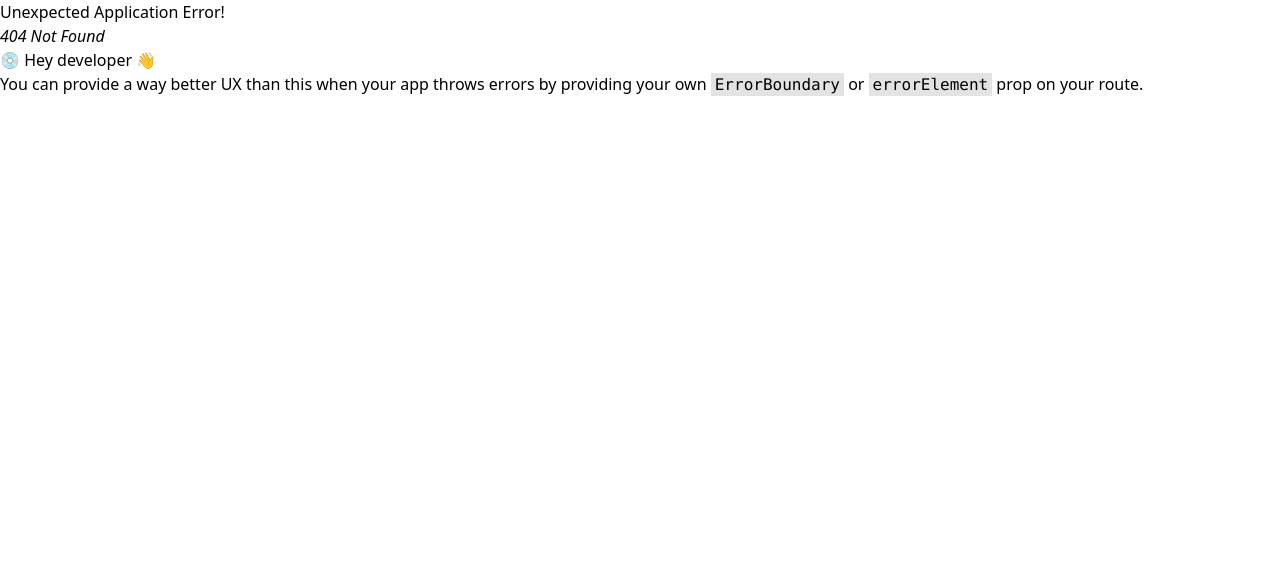
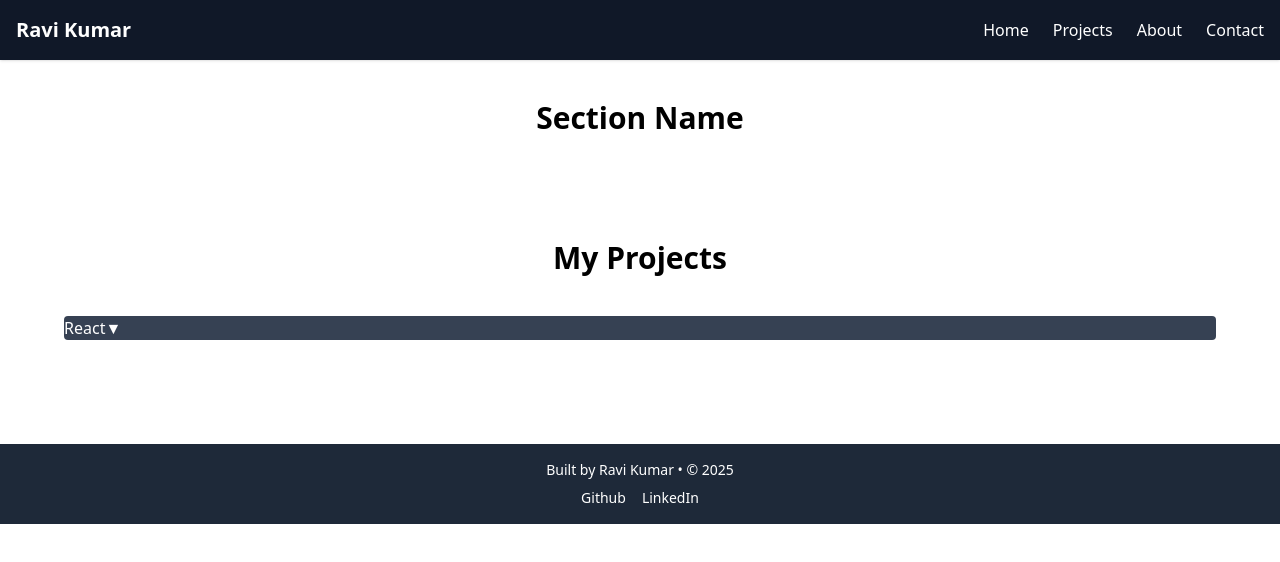
Before and after one commit to ravi18kumar2021/portfolio, a React (Vite) app: page /projects in a window 1280 px wide. Before the commit this address had no page. Shown: the top 562 px of the page. Built offline with nearby package versions, Linux system fonts and the light colour scheme.

Commit message:
Created Four Pages

```diff
--- a/src/App.jsx
+++ b/src/App.jsx
@@ -1,11 +1,19 @@
+import { Outlet } from 'react-router'
 import './App.css'
+import Footer from './components/Footer'
 import Navbar from './components/Navbar'
+import ProjectCard from './components/ProjectCard'
+import SectionHeader from './components/SectionHeader'
+import Home from './pages/Home'
 
 function App() {
 
   return (
     <>
       <Navbar />
+      <SectionHeader />
+      <Outlet />
+      <Footer />
     </>
   )
 }
--- /dev/null
+++ b/src/components/Category.jsx
@@ -0,0 +1,24 @@
+import { useState } from "react"
+import ProjectCard from "./ProjectCard";
+
+export default function Category({category, projects}) {
+    const [isOpen, setIsOpen] = useState(false);
+    return (
+        <div>
+            <button onClick={() => setIsOpen(!isOpen)}
+            className="text-left w-full bg-gray-700 text-white rounded hover:bg-gray-600">
+                <div>
+                    <span>{category}</span>
+                    <span>{isOpen ?  "▲" : "▼"}</span>
+                </div>
+            </button>
+            {isOpen && (
+                <div className="grid md:grid-cols-2 lg:grid-cols-3 gap-6 mt-4">
+                    {projects.map((project) => (
+                        <ProjectCard key={project.id} {...project} />
+                    ))}
+                </div>
+            )}
+        </div>
+    )
+}
--- a/src/components/Footer.jsx
+++ b/src/components/Footer.jsx
@@ -1,7 +1,13 @@
 export default function Footer() {
     return (
-        <footer>
-            Built by Ravi Kumar • © {new Date().getFullYear()}
+        <footer className="bg-gray-800 text-white py-4 mt-10">
+            <div className="container mx-auto text-center text-sm">
+                Built by Ravi Kumar • © {new Date().getFullYear()}
+                <div className="mt-2 space-x-4">
+                    <a href="">Github</a>
+                    <a href="">LinkedIn</a>
+                </div>
+            </div>
         </footer>
     )
 }
--- a/src/components/Navbar.jsx
+++ b/src/components/Navbar.jsx
@@ -2,13 +2,31 @@ import { NavLink } from "react-router";
 
 export default function Navbar() {
     return (
-        <nav className="bg-gray-900 text-white p-4 flex justify-between">
-            <h1 className="text-xl font-bold">Ravi Kumar</h1>
-            <div className="space-x-6">
-                <NavLink to="/">Home</NavLink>
-                <NavLink to="/projects">Projects</NavLink>
-                <NavLink to="/about">About</NavLink>
-                <NavLink to="/contact">Contact</NavLink>
+        <nav className="bg-gray-900 text-white p-4 shadow">
+            <div className="container mx-auto flex justify-between items-center">
+                <h1 className="text-xl font-bold">Ravi Kumar</h1>
+                <div className="space-x-6">
+                    <NavLink to="/"
+                    className={({isActive}) => (
+                        isActive ? 'text-yello-300' : 'hover:text-yellow-300'
+                    )}
+                    >Home</NavLink>
+                    <NavLink to="/projects"
+                    className={({isActive}) => (
+                        isActive ? 'text-yello-300' : 'hover:text-yellow-300'
+                    )}
+                    >Projects</NavLink>
+                    <NavLink to="/about"
+                    className={({isActive}) => (
+                        isActive ? 'text-yello-300' : 'hover:text-yellow-300'
+                    )}
+                    >About</NavLink>
+                    <NavLink to="/contact"
+                    className={({isActive}) => (
+                        isActive ? 'text-yello-300' : 'hover:text-yellow-300'
+                    )}
+                    >Contact</NavLink>
+                </div>
             </div>
         </nav>
     )
--- a/src/components/ProjectCard.jsx
+++ b/src/components/ProjectCard.jsx
@@ -1,11 +1,15 @@
 import { Link } from "react-router";
 
-export default function ProjectCard() {
+export default function ProjectCard({title, description, thumbnail}) {
+    const fallBackThumbnail = "https://raw.githubusercontent.com/ravi18kumar2021/30DaysOfReact/refs/heads/main/Day14/screenshot.png"
     return (
-        <div>
-            <h3>Project Title</h3>
-            <p>Project Description</p>
-            <div>
+        <div className="bg-white rounded shadow-md p4">
+            <img src={thumbnail || fallBackThumbnail} alt=""
+                onError={(e) => e.target.src = (fallBackThumbnail)}
+                className="w-full h-50"/>
+            <h3 className="text-xl font-bold m-2">{title}</h3>
+            <p className="text-sm mb-4">{description}</p>
+            <div className="flex gap-3">
                 <Link >Github</Link>
                 <Link >Demo</Link>
             </div>
--- a/src/components/SectionHeader.jsx
+++ b/src/components/SectionHeader.jsx
@@ -0,0 +1,5 @@
+export default function SectionHeader() {
+  return (
+    <h2 className="text-3xl font-semibold text-center my-10">Section Name</h2>
+  );
+}
--- a/src/data/projects.js
+++ b/src/data/projects.js
@@ -0,0 +1,38 @@
+export const projects = [
+  {
+    id: 1,
+    title: "Day 17 – Focus Input (useRef)",
+    category: 'React',
+    description: "Auto-focuses an input when the page loads. A simple demonstration of the useRef hook.",
+    github: "https://github.com/ravi18kumar2021/30DaysOfReact",
+    demo: "https://day17-focus.vercel.app/",
+    thumbnail: "https://raw.githubusercontent.com/ravi18kumar2021/30DaysOfReact/refs/heads/main/Day17/screenshot.png"
+},
+{
+    id: 2,
+    title: "Day 20 – Notes App (useState)",
+    category: 'React',
+    description: "A basic note-taking app with add, view, and delete functionality. Styled with Tailwind.",
+    github: "https://github.com/ravi18kumar2021/30DaysOfReact",
+    demo: "https://day20-notes.vercel.app/",
+    thumbnail: "https://raw.githubusercontent.com/ravi18kumar2021/30DaysOfReact/refs/heads/main/Day20/screenshot.png"
+},
+{
+    id: 3,
+    title: "Day 26 – Form Validation (Formik + Yup)",
+    category: 'React',
+    description: "A registration form built using Formik and Yup with validation and styled error handling.",
+    github: "https://github.com/ravi18kumar2021/30DaysOfReact",
+    demo: "https://day26-form.vercel.app/",
+    thumbnail: "https://raw.githubusercontent.com/ravi18kumar2021/30DaysOfReact/refs/heads/main/Day26/screenshot.png"
+},
+{
+    id: 4,
+    title: "Day 30 – Playlist Manager",
+    category: 'React',
+    description: "A fully functional playlist app with add/edit/delete songs and localStorage support.",
+    github: "https://github.com/ravi18kumar2021/30DaysOfReact",
+    demo: "https://day30-playlist.vercel.app/",
+    thumbnail: "https://raw.githubusercontent.com/ravi18kumar2021/30DaysOfReact/refs/heads/main/Day27/demo.gif"
+  }
+];
--- a/src/pages/About.jsx
+++ b/src/pages/About.jsx
@@ -0,0 +1,18 @@
+export default function About() {
+  return (
+    <section className="py-16">
+      <h2 className="text-3xl font-bold text-center mb-6">About Me</h2>
+      <div className="max-w-2xl mx-auto space-y-4">
+        <p>
+          I’m a self-taught React developer who recently completed a 30-day coding challenge called <strong>#30DaysOfReact</strong>. Through this journey, I built projects every day using React Hooks, Routing, Forms, Context API, and more.
+        </p>
+        <p>
+          I'm always excited about learning new technologies, solving problems, and building real-world applications.
+        </p>
+        <p>
+          🔧 Tech Stack: React, Vite, Tailwind CSS, Formik, Yup, Framer Motion, React Router, localStorage
+        </p>
+      </div>
+    </section>
+  );
+}
--- a/src/pages/Contact.jsx
+++ b/src/pages/Contact.jsx
@@ -0,0 +1,14 @@
+export default function Contact() {
+  return (
+    <section className="py-16 text-center">
+      <h2 className="text-3xl font-bold mb-6">Get In Touch</h2>
+      <p className="mb-6">Have a project in mind or just want to say hi?</p>
+      <a
+        href="mailto:you@example.com"
+        className="inline-block bg-blue-600 px-6 py-2 rounded text-white hover:bg-blue-700"
+      >
+        Send Email
+      </a>
+    </section>
+  );
+}
--- a/src/pages/Home.jsx
+++ b/src/pages/Home.jsx
@@ -1,7 +1,14 @@
+import { Link } from "react-router";
+
 export default function Home() {
     return (
-        <div>
-            <h1>Home Page</h1>
-        </div>
+        <section className="text-center">
+            <h1>Hi, I'm Ravi Kumar 👋</h1>
+            <p>A passionate developer on a mission to craft intuitive and dynamic application.</p>
+            <div className="mt-6">
+                <Link to="/projects" className="bg-blue-600 px-4 py-2 rounded text-white hover:bg-blue-700">View Projects</Link>
+                <Link to="/contact" className="bg-blue-600 px-4 py-2 rounded text-white hover:bg-blue-700">Contact Me</Link>
+            </div>
+        </section>
     )
 }
--- a/src/pages/Projects.jsx
+++ b/src/pages/Projects.jsx
@@ -0,0 +1,22 @@
+import { projects } from "../data/projects";
+import ProjectCard from "../components/ProjectCard";
+import Category from "../components/Category";
+
+export default function Projects() {
+    const grouped = {};
+    projects.forEach((project) => {
+        const category = project.category || "Other";
+        if (!grouped[category]) grouped[category] = [];
+        grouped[category].push(project);
+    })
+    return (
+        <section className="py-16">
+            <h2 className="text-3xl font-bold text-center mb-10">My Projects</h2>
+            <div className="max-w-6xl mx-auto">
+                {Object.entries(grouped).map(([category, group]) => (
+                    <Category key={category} category={category} projects={group}/>
+                ))}
+            </div>
+        </section>
+    );
+}
```
Also changed, not shown: src/main.jsx (+19 -1 lines).
